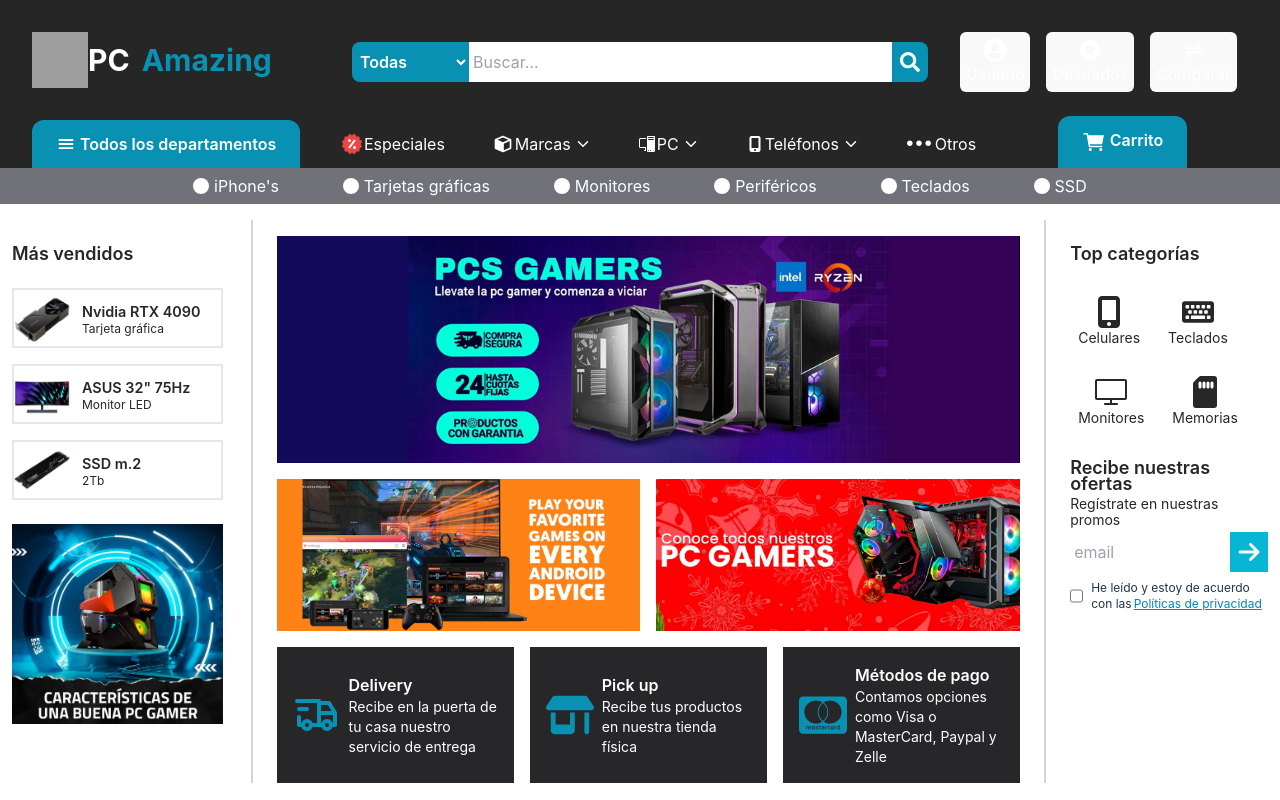
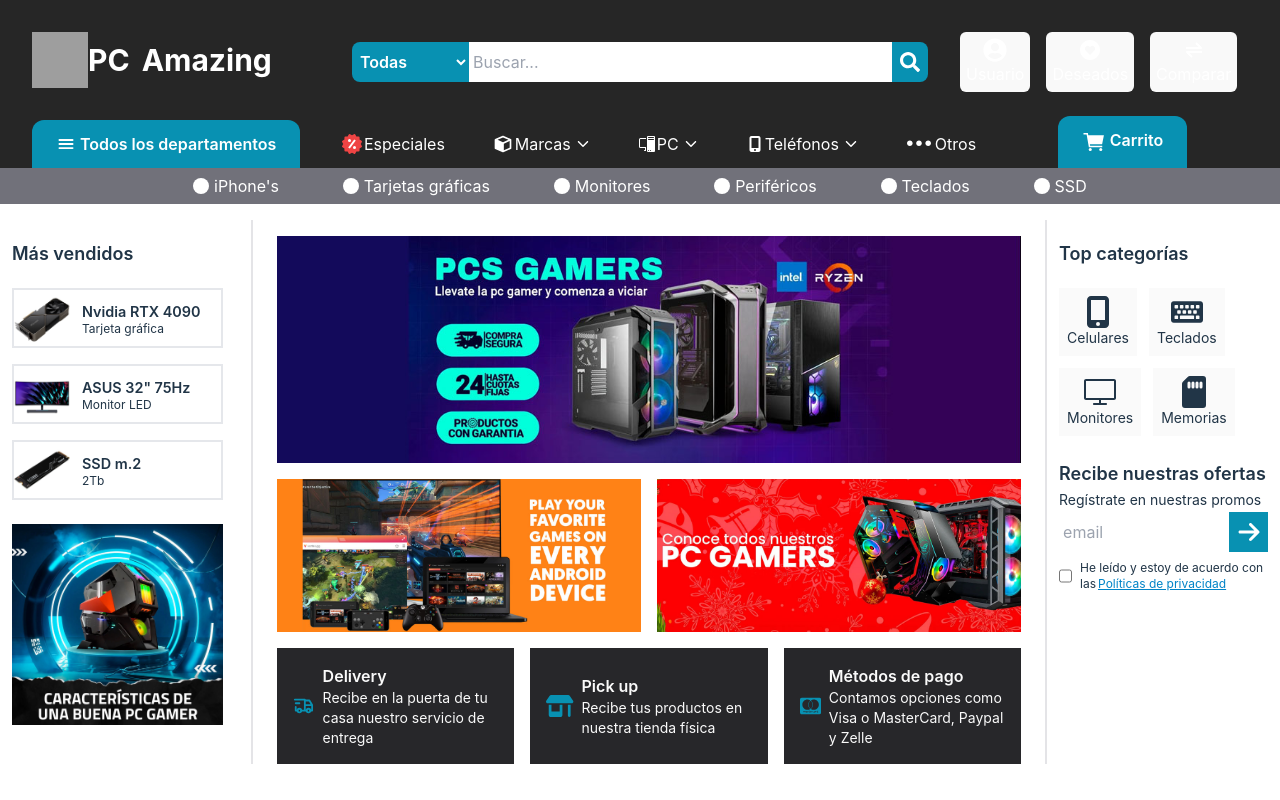
Before and after one commit to Erny23/pcAmazing, a React (Vite) app: page / in a window 1280 px wide. Shown: the top 800 px of the page. Built offline with nearby package versions, Linux system fonts and the light colour scheme; grey boxes are pictures that could not be loaded.

Commit message:
Sección 1 (modulo CSS)
Se creó un modulo CSS para reducir código en las clases, además, se configuró colores en TailwindCSS.

```diff
--- a/src/pages/home/home.tsx
+++ b/src/pages/home/home.tsx
@@ -1,52 +1,45 @@
 import { Link } from "react-router-dom";
 import * as ui from "../../ui/index";
+import style from "../../styles/home.module.css";
 
 const Home = () => {
   return (
     <>
       <section className="flex w-full flex-row justify-center gap-x-4 divide-x-2 divide-zinc-300 pt-4">
         {/* columna izquierda */}
-        <div className="w-1/5 max-w-xs px-3">
-          <h2 className="my-5 text-lg font-semibold text-zinc-800 2xl:text-xl">
-            Más vendidos
-          </h2>
-          <ul className="flex flex-col gap-4">
-            <li className="w-full border-2 text-zinc-800 transition-all duration-100 hover:ms-5 hover:bg-cyan-500 hover:text-white">
-              <Link to="/" className="flex flex-row items-center gap-3">
-                <div className="size-14 2xl:size-16">
+        <div className={`${style.column}`}>
+          <h2 className="my-5">Más vendidos</h2>
+          <ul className={`${style.bestSellers} flex flex-col gap-4`}>
+            <li>
+              <Link to="/">
+                <div className={style.bestImg}>
                   <img src={ui.img.graphicCard} alt="graphicCard" />
                 </div>
-                <div className="leading-3">
-                  <h3 className="text-[0.9rem] font-semibold 2xl:text-[1.2rem]">
-                    Nvidia RTX 4090
-                  </h3>
-                  <sub className="2xl:text-[1rem]">Tarjeta gráfica</sub>
+                <div className={style.bestTitle}>
+                  <h3>Nvidia RTX 4090</h3>
+                  <sub>Tarjeta gráfica</sub>
                 </div>
               </Link>
             </li>
-            <li className="w-full border-2 text-zinc-800 transition-all duration-100 hover:ms-5 hover:bg-cyan-500 hover:text-white">
-              <Link to="/" className="flex flex-row items-center gap-3">
-                <div className="size-14 2xl:size-16">
+            <li>
+              <Link to="/">
+                <div className={style.bestImg}>
                   <img src={ui.img.monitor} alt="monitor" />
                 </div>
-                <div className="leading-3">
-                  <h3 className="text-[0.9rem] font-semibold 2xl:text-[1.2rem]">
-                    ASUS 32" 75Hz
-                  </h3>
-                  <sub className="2xl:text-[1rem]">Monitor LED</sub>
+                <div className={style.bestTitle}>
+                  <h3>ASUS 32" 75Hz</h3>
+                  <sub>Monitor LED</sub>
                 </div>
               </Link>
             </li>
-            <li className="w-full border-2 text-zinc-800 transition-all duration-100 hover:ms-5 hover:bg-cyan-500 hover:text-white">
-              <Link to="/" className="flex flex-row items-center gap-3">
-                <div className="size-14 2xl:size-16">
+            <li>
+              <Link to="/">
+                <div className={style.bestImg}>
                   <img src={ui.img.ssd} alt="memoria" />
                 </div>
-                <div className="leading-3">
-                  <h3 className="text-[0.9rem] font-semibold 2xl:text-[1.2rem]">
-                    SSD m.2
-                  </h3>
-                  <sub className="2xl:text-[1rem]">2Tb</sub>
+                <div className={style.bestTitle}>
+                  <h3>SSD m.2</h3>
+                  <sub>2Tb</sub>
                 </div>
               </Link>
             </li>
@@ -57,7 +50,9 @@
           </div>
         </div>
         {/* columna central */}
-        <div className="flex w-[60%] max-w-6xl flex-col items-center pe-2 ps-6 pt-4 xl:w-2/3">
+        <div
+          className={`${style.center} flex w-[60%] max-w-6xl flex-col items-center pe-2 ps-6 pt-4 xl:w-2/3`}
+        >
           <div>
             <img
               className="3xl:h-[22rem] w-full"
@@ -66,111 +61,81 @@
             />
           </div>
           <div className="mt-4 flex w-full flex-row justify-center gap-x-4">
-            <div className="w-1/2">
-              <img className="" src={ui.img.banner2} alt="banner-2" />
+            <div className={style.banners2}>
+              <img src={ui.img.banner2} alt="banner-2" />
             </div>
-            <div className="w-1/2">
-              <img className="" src={ui.img.banner3} alt="banner-3" />
+            <div className={style.banners2}>
+              <img src={ui.img.banner3} alt="banner-3" />
             </div>
           </div>
           <div className="mt-4 flex w-full cursor-default flex-row justify-between gap-x-4">
-            <div className="3xl:gap-x-5 flex w-1/3 max-w-80 flex-col items-center justify-center gap-x-2 bg-zinc-800 p-1.5 xl:flex-row xl:p-4">
+            <div className={style.banners3}>
+              <ui.icon.TbTruckDelivery />
               <div>
-                <ui.icon.TbTruckDelivery className="size-12 text-cyan-600 2xl:size-14" />
-              </div>
-              <div className="text-center text-white xl:text-start">
-                <h2 className="3xl:text-lg text-base font-semibold">
-                  Delivery
-                </h2>
-                <p className="3xl:text-base text-sm">
+                <h2>Delivery</h2>
+                <p>
                   Recibe en la puerta de tu casa nuestro servicio de entrega
                 </p>
               </div>
             </div>
-            <div className="3xl:gap-x-5 flex w-1/3 max-w-80 flex-col items-center justify-center gap-x-2 bg-zinc-800 p-1.5 xl:flex-row xl:p-4">
+            <div className={style.banners3}>
+              <ui.icon.FaShop />
               <div>
-                <ui.icon.FaShop className="size-12 text-cyan-600 2xl:size-14" />
-              </div>
-              <div className="text-center text-white xl:text-start">
-                <h2 className="3xl:text-lg text-base font-semibold">Pick up</h2>
-                <p className="3xl:text-base text-sm">
-                  Recibe tus productos en nuestra tienda física
-                </p>
+                <h2>Pick up</h2>
+                <p>Recibe tus productos en nuestra tienda física</p>
               </div>
             </div>
-            <div className="3xl:gap-x-5 flex w-1/3 max-w-80 flex-col items-center justify-center gap-x-2 bg-zinc-800 p-1.5 xl:flex-row xl:p-4">
+            <div className={style.banners3}>
+              <ui.icon.FaCcMastercard />
               <div>
-                <ui.icon.FaCcMastercard className="size-12 text-cyan-600 2xl:size-14" />
-              </div>
-              <div className="text-center text-white xl:text-start">
-                <h2 className="3xl:text-lg text-base font-semibold">
-                  Métodos de pago
-                </h2>
-                <p className="3xl:text-base text-sm">
-                  Contamos opciones como Visa o MasterCard, Paypal y Zelle
-                </p>
+                <h2>Métodos de pago</h2>
+                <p>Contamos opciones como Visa o MasterCard, Paypal y Zelle</p>
               </div>
             </div>
           </div>
         </div>
         {/* columna derecha */}
-        <div className="w-1/5 max-w-xs px-3 ps-6">
-          <h2 className="my-5 text-lg font-semibold text-zinc-800 2xl:text-xl">
-            Top categorías
-          </h2>
-          <ul className="flex flex-wrap gap-3">
+        <div className={`${style.column} ps-6`}>
+          <h2 className="my-5">Top categorías</h2>
+          <ul className={`${style.topCategories} flex flex-wrap gap-3`}>
             <li>
-              <Link
-                to="/"
-                className="flex flex-col items-center bg-white p-2 text-zinc-800 transition-all hover:bg-cyan-500 hover:text-white"
-              >
-                <ui.icon.FaMobileScreenButton className="size-8 2xl:size-10" />
-                <h3 className="text-sm 2xl:text-base">Celulares</h3>
+              <Link to="/">
+                <ui.icon.FaMobileScreenButton />
+                <h3>Celulares</h3>
               </Link>
             </li>
             <li>
-              <Link
-                to="/"
-                className="flex flex-col items-center bg-white p-2 text-zinc-800 transition-all hover:bg-cyan-500 hover:text-white"
-              >
-                <ui.icon.FaKeyboard className="size-8 2xl:size-10" />
-                <h3 className="text-sm 2xl:text-base">Teclados</h3>
+              <Link to="/">
+                <ui.icon.FaKeyboard />
+                <h3>Teclados</h3>
               </Link>
             </li>
             <li>
-              <Link
-                to="/"
-                className="flex flex-col items-center bg-white p-2 text-zinc-800 transition-all hover:bg-cyan-500 hover:text-white"
-              >
-                <ui.icon.SlScreenDesktop className="size-8 2xl:size-10" />
-                <h3 className="text-sm 2xl:text-base">Monitores</h3>
+              <Link to="/">
+                <ui.icon.SlScreenDesktop />
+                <h3>Monitores</h3>
               </Link>
             </li>
             <li>
-              <Link
-                to="/"
-                className="flex flex-col items-center bg-white p-2 text-zinc-800 transition-all hover:bg-cyan-500 hover:text-white"
-              >
-                <ui.icon.BsFillSdCardFill className="size-8 2xl:size-10" />
-                <h3 className="text-sm 2xl:text-base">Memorias</h3>
+              <Link to="/">
+                <ui.icon.BsFillSdCardFill />
+                <h3>Memorias</h3>
               </Link>
             </li>
           </ul>
           <br />
-          <h2 className="mb-1 text-lg font-semibold leading-4 text-zinc-800 2xl:text-xl">
-            Recibe nuestras ofertas
-          </h2>
-          <p className="mb-1 text-sm leading-4 text-zinc-800 2xl:text-base">
+          <h2 className="mb-1">Recibe nuestras ofertas</h2>
+          <p className="mb-1 text-sm leading-4 2xl:text-base">
             Regístrate en nuestras promos
           </p>
           <form action="">
             <div className="flex h-10 flex-row items-center">
               <input
-                className="my-1.5 h-full w-full bg-white px-1 text-black"
+                className="my-1.5 h-full w-full bg-white px-1"
                 type="text"
                 placeholder="email"
               />
-              <button className="flex h-full w-12 items-center justify-center bg-cyan-500 text-white hover:bg-cyan-400">
+              <button className="bg-base hover:bg-active flex h-full w-12 items-center justify-center text-white">
                 <ui.icon.FaArrowRight className="size-6" />
               </button>
             </div>
--- a/src/routes/router.tsx
+++ b/src/routes/router.tsx
@@ -5,11 +5,15 @@
 const Router = () => {
   return (
     <>
-      <Header />
-      <Routes>
-        <Route path="/" element={<pages.home />} />
-        <Route path="*" element={<pages.error />} />
-      </Routes>
+      <header>
+        <Header />
+      </header>
+      <main>
+        <Routes>
+          <Route path="/" element={<pages.home />} />
+          <Route path="*" element={<pages.error />} />
+        </Routes>
+      </main>
     </>
   );
 };
--- a/src/styles/global.css
+++ b/src/styles/global.css
@@ -7,8 +7,8 @@
   line-height: 1.5;
   font-weight: 400;
 
-  /*color-scheme: light dark;
-  color: rgba(255, 255, 255, 0.87);*/
+  /*color-scheme: light dark;*/
+  color: rgb(39 39 42 / var(--tw-text-opacity, 1)) /* #27272a */;
   background-color: rgb(244 244 245 / var(--tw-text-opacity, 1)) /* #f4f4f5 */;
 
   font-synthesis: none;
--- /dev/null
+++ b/src/styles/home.module.css
@@ -0,0 +1,190 @@
+:root {
+  --color-base: #0891b2;
+  --color-active: #06b6d4;
+  --color-light: #fafafa;
+  --color-dark: #27272a;
+}
+
+/* columnas laterales */
+div.column {
+  width: 20%;
+  max-width: 20rem;
+  padding-left: 0.75rem;
+  padding-right: 0.75rem;
+}
+
+div.column h2 {
+  font-size: 1.125rem;
+  line-height: 1.75rem;
+  font-weight: 600;
+}
+
+/* columna izquierda */
+ul.bestSellers li {
+  width: 100%;
+  border-width: 2px;
+  transition-property: all;
+  transition-timing-function: cubic-bezier(0.4, 0, 0.2, 1);
+  transition-duration: 100ms;
+}
+
+ul.bestSellers li:hover {
+  margin-inline-start: 1.25rem;
+  background-color: var(--color-base);
+  color: var(--color-light);
+}
+
+ul.bestSellers li a {
+  display: flex;
+  flex-direction: row;
+  align-items: center;
+  gap: 0.75rem;
+}
+
+ul.bestSellers li a div.bestImg {
+  width: 3.5rem;
+  height: 3.5rem;
+}
+
+ul.bestSellers li a div.bestTitle {
+  line-height: 0.75rem;
+}
+
+ul.bestSellers li a div.bestTitle h3 {
+  font-size: 0.9rem;
+  font-weight: 600;
+}
+
+/* columna derecha */
+ul.topCategories li a {
+  display: flex;
+  flex-direction: column;
+  align-items: center;
+  background-color: var(--color-light);
+  padding: 0.5rem;
+  transition-property: all;
+  transition-timing-function: cubic-bezier(0.4, 0, 0.2, 1);
+  transition-duration: 150ms;
+}
+
+ul.topCategories li a:hover {
+  background-color: var(--color-active);
+  color: var(--color-light);
+}
+
+ul.topCategories li a svg {
+  width: 2rem;
+  height: 2rem;
+}
+
+ul.topCategories li a h3 {
+  font-size: 0.875rem;
+  line-height: 1.25rem;
+}
+
+/* columna central */
+div.center div.banners2 {
+  width: 50%;
+}
+
+div.center div.banners3 {
+  display: flex;
+  width: 33.333333%;
+  max-width: 20rem;
+  flex-direction: column;
+  align-items: center;
+  justify-content: center;
+  column-gap: 0.5rem;
+  background-color: var(--color-dark);
+  padding: 0.375rem;
+}
+
+div.center div.banners3 svg {
+  width: 3rem;
+  height: 3rem;
+  color: var(--color-base);
+}
+
+div.center div.banners3 div {
+  text-align: center;
+  color: var(--color-light);
+}
+
+div.center div.banners3 div h2 {
+  font-size: 1rem;
+  line-height: 1.5rem;
+  font-weight: 600;
+}
+
+div.center div.banners3 div p {
+  font-size: 0.875rem;
+  line-height: 1.25rem;
+}
+
+@media (min-width: 1280px) {
+  /* columna central */
+  div.center div.banners3 {
+    flex-direction: row;
+    padding: 1rem;
+  }
+
+  div.center div.banners3 div {
+    text-align: start;
+  }
+}
+
+@media (min-width: 1536px) {
+  /* columnas laterales */
+  div.column h2 {
+    font-size: 1.25rem;
+    line-height: 1.75rem;
+  }
+
+  /* columna izquierda */
+  ul.bestSellers li a div.bestImg {
+    width: 4rem;
+    height: 4rem;
+  }
+
+  ul.bestSellers li a div.bestTitle h3 {
+    font-size: 1.2rem;
+  }
+
+  ul.bestSellers li a div.bestTitle sub {
+    font-size: 1rem;
+  }
+
+  /* columna derecha */
+  ul.topCategories li a svg {
+    width: 2.5rem;
+    height: 2.5rem;
+  }
+
+  ul.topCategories li a h3 {
+    font-size: 1rem;
+    line-height: 1.5rem;
+  }
+
+  /* columna central */
+  div.center div.banners3 {
+    column-gap: 1.25rem;
+  }
+
+  div.center div.banners3 svg {
+    width: 3.5rem;
+    height: 3.5rem;
+  }
+}
+
+@media (min-width: 1920px) {
+  /* columna central */
+  div.center div.banners3 div h2 {
+    font-size: 1.125rem;
+    line-height: 1.75rem;
+  }
+
+  div.center div.banners3 div p {
+    font-size: 1rem;
+    line-height: 1.5rem;
+  }
+}
```
Also changed, not shown: tailwind.config.js (+40 -1 lines).
